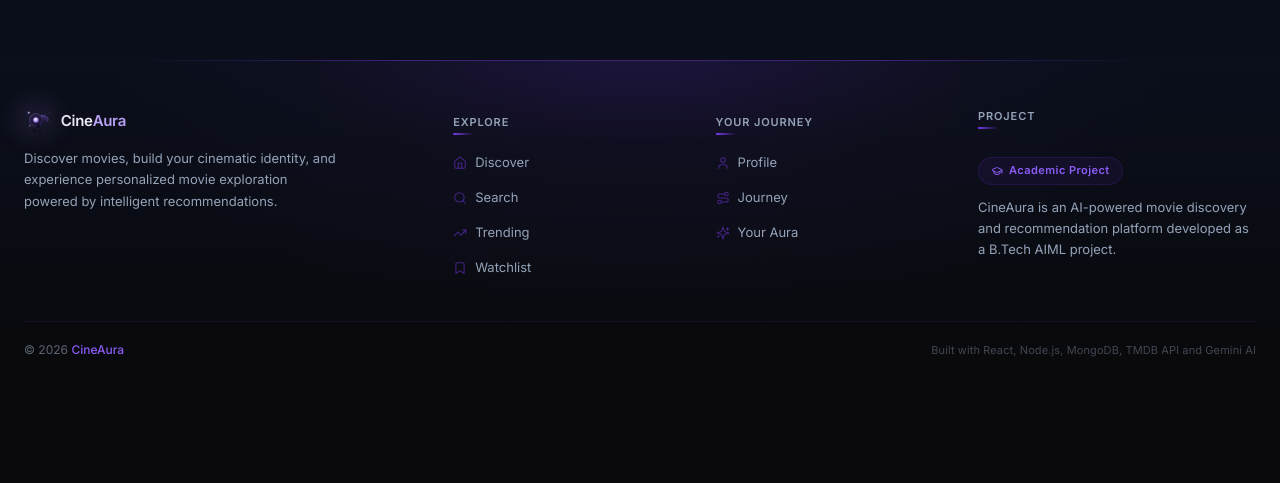
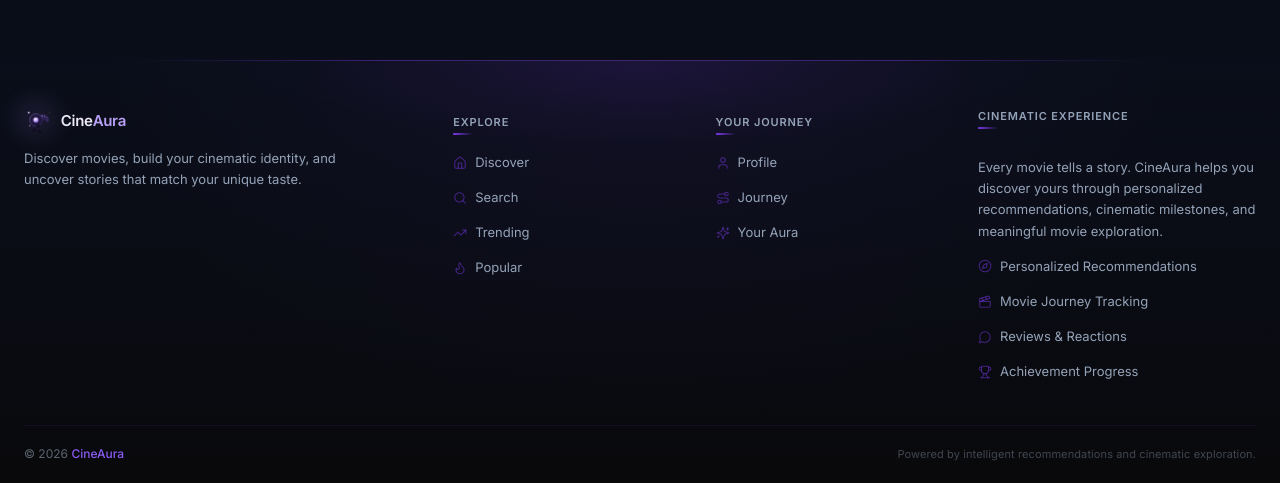
Before and after one commit to akshayathangella14-del/CineAura, a React (Vite) app in the folder frontend/: page /movies/popular in a window 1280 px wide. Shown: the part 852-1335 px from the top of the page. Before the commit the page ends 1231 px from the top, so only its background shows below. Built offline with nearby package versions, Linux system fonts and the light colour scheme; no server answers.

Commit message:
Added footer to the layout

```diff
--- a/frontend/src/components/layout/Footer.jsx
+++ b/frontend/src/components/layout/Footer.jsx
@@ -1,5 +1,5 @@
 // CineAura Footer
-// Premium cinematic footer — brand, navigation, project info
+// Premium cinematic footer — brand, navigation, cinematic experience
 // Uses existing design tokens, framer-motion patterns, and route constants
 import { Link } from 'react-router-dom'
 import { motion } from 'framer-motion'
@@ -7,11 +7,14 @@ import {
   Home,
   Search,
   TrendingUp,
-  Bookmark,
+  Flame,
   User,
   Route,
   Sparkles,
-  GraduationCap,
+  Clapperboard,
+  Compass,
+  MessageCircle,
+  Trophy,
 } from 'lucide-react'
 import Logo from '../common/Logo'
 import { ROUTES } from '../../utils/constants'
@@ -45,13 +48,21 @@ const EXPLORE_LINKS = [
   { label: 'Discover', path: ROUTES.HOME, icon: Home },
   { label: 'Search', path: ROUTES.SEARCH, icon: Search },
   { label: 'Trending', path: '/movies/trending', icon: TrendingUp },
-  { label: 'Watchlist', path: ROUTES.WATCHLIST, icon: Bookmark },
+  { label: 'Popular', path: '/movies/popular', icon: Flame },
 ]
 
 const JOURNEY_LINKS = [
   { label: 'Profile', path: ROUTES.PROFILE, icon: User },
   { label: 'Journey', path: ROUTES.JOURNEY, icon: Route },
   { label: 'Your Aura', path: ROUTES.AURA, icon: Sparkles },
+]
+
+// ─── Feature highlights for the Cinematic Experience section ────────────────
+const FEATURES = [
+  { label: 'Personalized Recommendations', icon: Compass },
+  { label: 'Movie Journey Tracking', icon: Clapperboard },
+  { label: 'Reviews & Reactions', icon: MessageCircle },
+  { label: 'Achievement Progress', icon: Trophy },
 ]
 
 // ─── Footer Component ───────────────────────────────────────────────────────
@@ -73,9 +84,8 @@ const Footer = () => {
           <motion.div className="footer__brand" variants={itemVariants}>
             <Logo size="sm" />
             <p className="footer__brand-description">
-              Discover movies, build your cinematic identity, and experience
-              personalized movie exploration powered by intelligent
-              recommendations.
+              Discover movies, build your cinematic identity, and uncover
+              stories that match your unique taste.
             </p>
           </motion.div>
 
@@ -113,17 +123,26 @@ const Footer = () => {
             </ul>
           </motion.div>
 
-          {/* Section 4 — Project Information */}
+          {/* Section 4 — Cinematic Experience */}
           <motion.div className="footer__project" variants={itemVariants}>
-            <h3 className="footer__heading">Project</h3>
-            <span className="footer__project-badge">
-              <GraduationCap size={12} strokeWidth={2} />
-              Academic Project
-            </span>
+            <h3 className="footer__heading">Cinematic Experience</h3>
             <p className="footer__project-description">
-              CineAura is an AI-powered movie discovery and recommendation
-              platform developed as a B.Tech AIML project.
+              Every movie tells a story. CineAura helps you discover yours
+              through personalized recommendations, cinematic milestones,
+              and meaningful movie exploration.
             </p>
+            <ul className="footer__links">
+              {FEATURES.map((feature) => (
+                <li key={feature.label}>
+                  <span className="footer__link">
+                    <span className="footer__link-icon">
+                      <feature.icon size={14} strokeWidth={1.8} />
+                    </span>
+                    {feature.label}
+                  </span>
+                </li>
+              ))}
+            </ul>
           </motion.div>
         </div>
 
@@ -134,7 +153,7 @@ const Footer = () => {
             <span className="footer__copyright-brand">CineAura</span>
           </span>
           <span className="footer__tech">
-            Built with React, Node.js, MongoDB, TMDB API and Gemini AI
+            Powered by intelligent recommendations and cinematic exploration.
           </span>
         </motion.div>
       </div>
```
